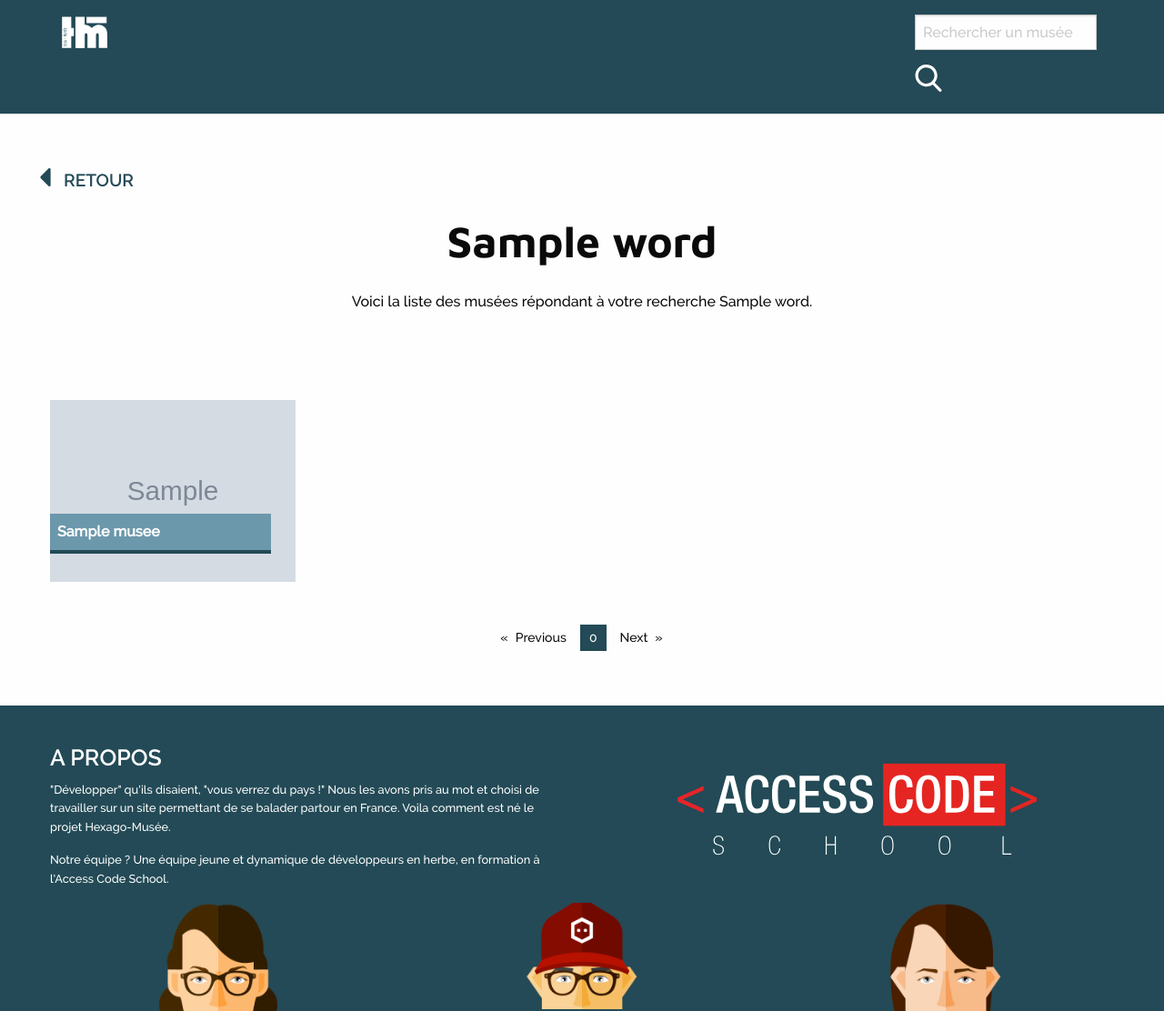
After one commit to LGrGr/data_project, a PHP site: the page made by views/search.html.twig in a window 1280 px wide. The commit adds this page. Shown: the whole page at 91% size. Run offline with PHP 8.4, Linux system fonts and the light colour scheme; the template is opened without the code that fills it: most values are stand-ins (such as "Sample title", 1, 10 or a date in 2020); grey boxes marked "Sample" are stand-in pictures; some libraries are stand-ins or nearby versions.

Commit message:
barre de recherche

```diff
--- a/views/base.html.twig
+++ b/views/base.html.twig
@@ -134,6 +134,17 @@
     </div>
     <div id="topbar-responsive" class="topbar-responsive-links">
       <div class="top-bar-right">
+
+         <!---------Barre de recherche ----------->
+
+       <form method="get" action="search">
+
+           <input type="search" name="query" placeholder="Rechercher un musée"/>
+
+       </form>
+
+           <!--------Fin barre de recherche ------------>
+
         <ul class="menu simple vertical medium-horizontal">
           <li>
             <svg version="1.1" id="Capa_1" xmlns="http://www.w3.org/2000/svg" xmlns:xlink="http://www.w3.org/1999/xlink" x="0px" y="0px"
@@ -164,7 +175,7 @@
           <div class="grid-x grid-margin-x">
             <div class="cell medium-12 large-6 ">
               <h4>A propos</h4>
-              <p>"Déveopper" qu'ils disaient, "vous verrez du pays !" Nous les avons pris au mot et choisi de travailler sur un site permettant de se balader partour en France. Voila comment est né le projet Hexago-Musée.</p>
+              <p>"Développer" qu'ils disaient, "vous verrez du pays !" Nous les avons pris au mot et choisi de travailler sur un site permettant de se balader partour en France. Voila comment est né le projet Hexago-Musée.</p>
               <p class="hide-for-small-only">Notre équipe ? Une équipe jeune et dynamique de développeurs en herbe, en formation à l'Access Code School. </p>
             </div>
 
--- /dev/null
+++ b/views/search.html.twig
@@ -0,0 +1,71 @@
+{% extends "base.html.twig" %}
+{% block title %}Musées{% endblock %}
+
+
+{% block musees %}
+
+
+<div id="musees">
+  <section class="grid-container fluid">
+    <div class="grid-container">
+      <div class="grid-x grid-margin-x">
+        <form>
+          <svg version="1.1" id="Capa_1" xmlns="http://www.w3.org/2000/svg" xmlns:xlink="http://www.w3.org/1999/xlink" x="0px" y="0px"
+          width="20px" height="20px" viewBox="0 0 292.359 292.359" style="enable-background:new 0 0 292.359 292.359;"
+          xml:space="preserve" fill="#234a56">
+          <g>
+            <path d="M222.979,5.424C219.364,1.807,215.08,0,210.132,0c-4.949,0-9.233,1.807-12.848,5.424L69.378,133.331
+            c-3.615,3.617-5.424,7.898-5.424,12.847c0,4.949,1.809,9.233,5.424,12.847l127.906,127.907c3.614,3.617,7.898,5.428,12.848,5.428
+            c4.948,0,9.232-1.811,12.847-5.428c3.617-3.614,5.427-7.898,5.427-12.847V18.271C228.405,13.322,226.596,9.042,222.979,5.424z"/>
+          </g>
+        </svg>
+        <input class="retour" type="button" value="Retour" onclick="history.go(-1)">
+      </form>
+
+      <div class="cell small-12 medium-12 large-12 text-center">
+        <h1 class="mus"> {{ word }}</h1>
+        <p class="legende"> Voici la liste des musées répondant à votre recherche {{ word }}.</p>
+      </div>
+    </div>
+
+    <div class="grid-x grid-margin-x">
+      {% for musee in musees %}
+      <div class="cell small-12 medium-6 large-3">
+        <div class="image-hover-wrapper">
+          <span class="image-hover-wrapper-banner">{{ musee.nom_du_musee }}</span>
+          <a href="http://localhost/data_project/description/{{musee.id}}"><img src="{{ musee.lien_image}}">
+            <span class="image-hover-wrapper-reveal">
+              <p>Check it<br><svg xmlns="http://www.w3.org/2000/svg" xmlns:xlink="http://www.w3.org/1999/xlink" version="1.1" id="Capa_1" x="0px" y="0px" viewBox="0 0 42 42" style="enable-background:new 0 0 42 42;" xml:space="preserve" width="40px" height="40px">
+                <path d="M37.059,16H26V4.941C26,2.224,23.718,0,21,0s-5,2.224-5,4.941V16H4.941C2.224,16,0,18.282,0,21s2.224,5,4.941,5H16v11.059  C16,39.776,18.282,42,21,42s5-2.224,5-4.941V26h11.059C39.776,26,42,23.718,42,21S39.776,16,37.059,16z" fill="#FFFFFF"/>
+                <g>
+                </svg></p>
+              </span>
+            </a>
+          </div>
+        </div>
+
+        {% endfor %}
+
+      </div>
+
+    </div>
+
+  </section>
+
+
+
+<ul class="pagination text-center" role="navigation" aria-label="Pagination">
+  <li class="pagination-previous"><a href="{{precedent}}" aria-label="Previous page">Previous</a></li>
+    {% for i in range(0, nb_pages) %}
+      {% if i == current_page %}
+        <li class="current"><span class="show-for-sr">You're on page</span>{{i}}</li>
+      {% else %}
+        <li><a href="http://localhost/data_project/region/{{reg2}}/{{i}}">{{i}}</a></li>
+      {% endif %}
+    {% endfor %}
+  <li class="pagination-next"><a href="{{suivant}}" aria-label="Next page">Next</a></li>
+</ul>
+
+</div>
+
+{% endblock %}
```
Also changed, not shown: index.php (+26 -0 lines), services/search.php (added, +21 -0 lines).
